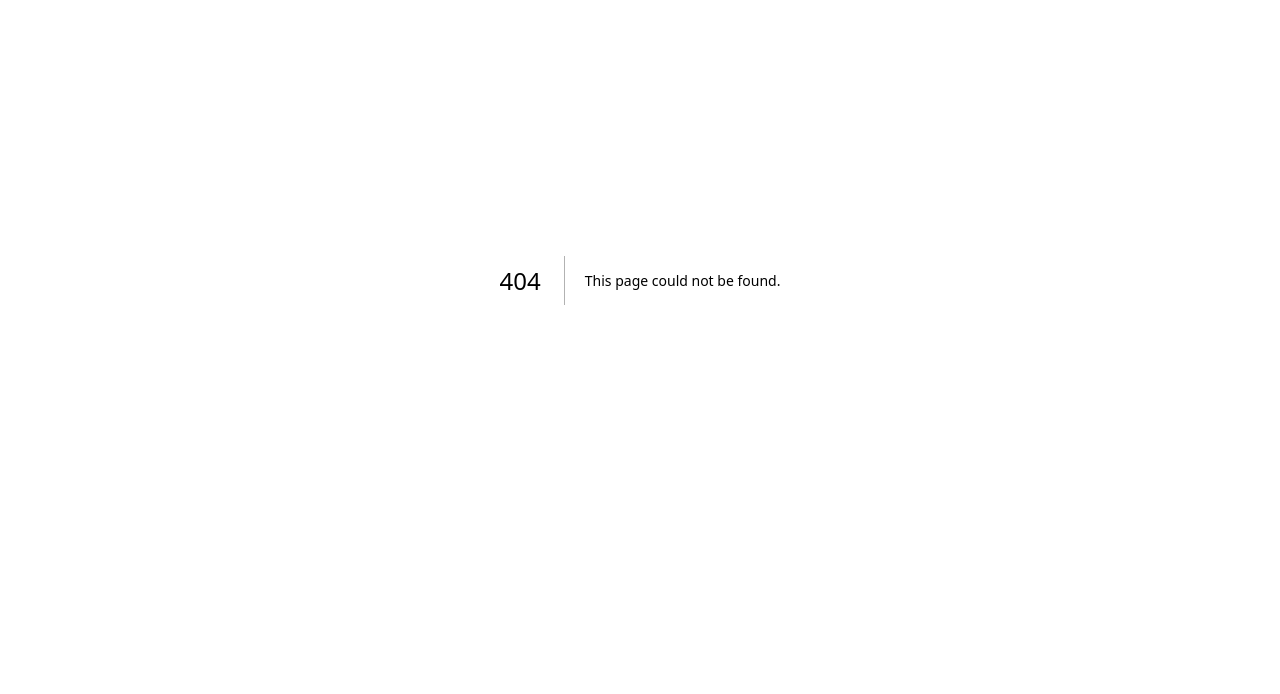
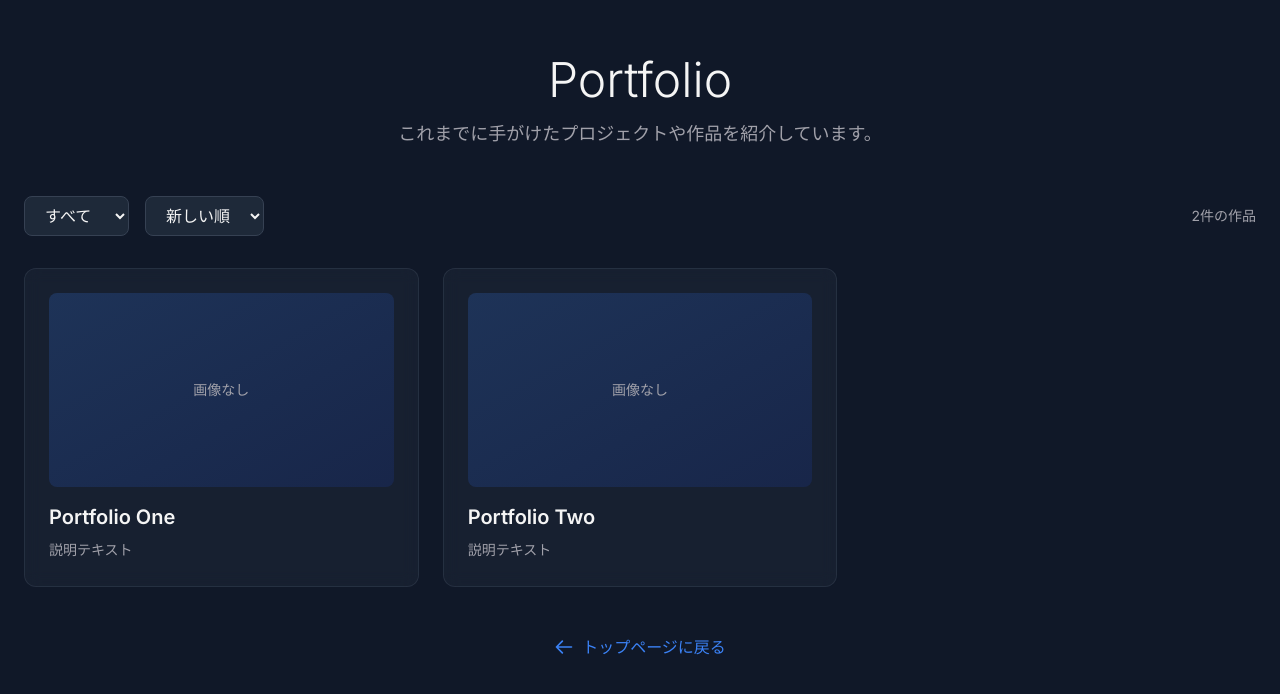
Before and after one commit to kazekage-210/portfolio-site2, a Next.js app: page /portfolio in a window 1280 px wide. Before the commit this address had no page. Shown: the part 120-814 px from the top of the page. Built offline with nearby package versions, Linux system fonts and the light colour scheme.

Commit message:
feat: ポートフォリオサイトのヘッダーとセクションタイトルを更新

```diff
--- a/src/app/works/page.tsx
+++ b/src/app/portfolio/page.tsx
@@ -1,16 +1,16 @@
-// Works一覧ページ
-// 将来10〜100件のWorks掲載に耐える設計
-import { WORKS, Work } from '@/data/works';
+// Portfolio一覧ページ
+// 将来10〜100件のPortfolio掲載に耐える設計
+import { PORTFOLIO, Work } from '@/data/portfolio';
 import Link from 'next/link';
 
-export default function WorksPage() {
+export default function PortfolioPage() {
   return (
     <div className="min-h-screen bg-gray-900 pt-24 md:pt-32">
       <div className="max-w-7xl mx-auto px-6 py-12">
         {/* ヘッダー */}
         <div className="text-center mb-12">
           <h1 className="text-4xl md:text-5xl font-light text-[#f5f5f5] mb-4">
-            Works
+            Portfolio
           </h1>
           <p className="text-lg text-[#a1a1aa] max-w-2xl mx-auto">
             これまでに手がけたプロジェクトや作品を紹介しています。
@@ -33,13 +33,13 @@ export default function WorksPage() {
             </select>
           </div>
           <div className="text-sm text-[#a1a1aa]">
-            {WORKS.length}件の作品
+            {PORTFOLIO.length}件の作品
           </div>
         </div>
 
-        {/* Worksグリッド */}
+        {/* Portfolioグリッド */}
         <div className="grid md:grid-cols-2 lg:grid-cols-3 gap-6">
-          {WORKS.map((work) => (
+          {PORTFOLIO.map((work) => (
             <WorkCard key={work.id} work={work} />
           ))}
         </div>
```
